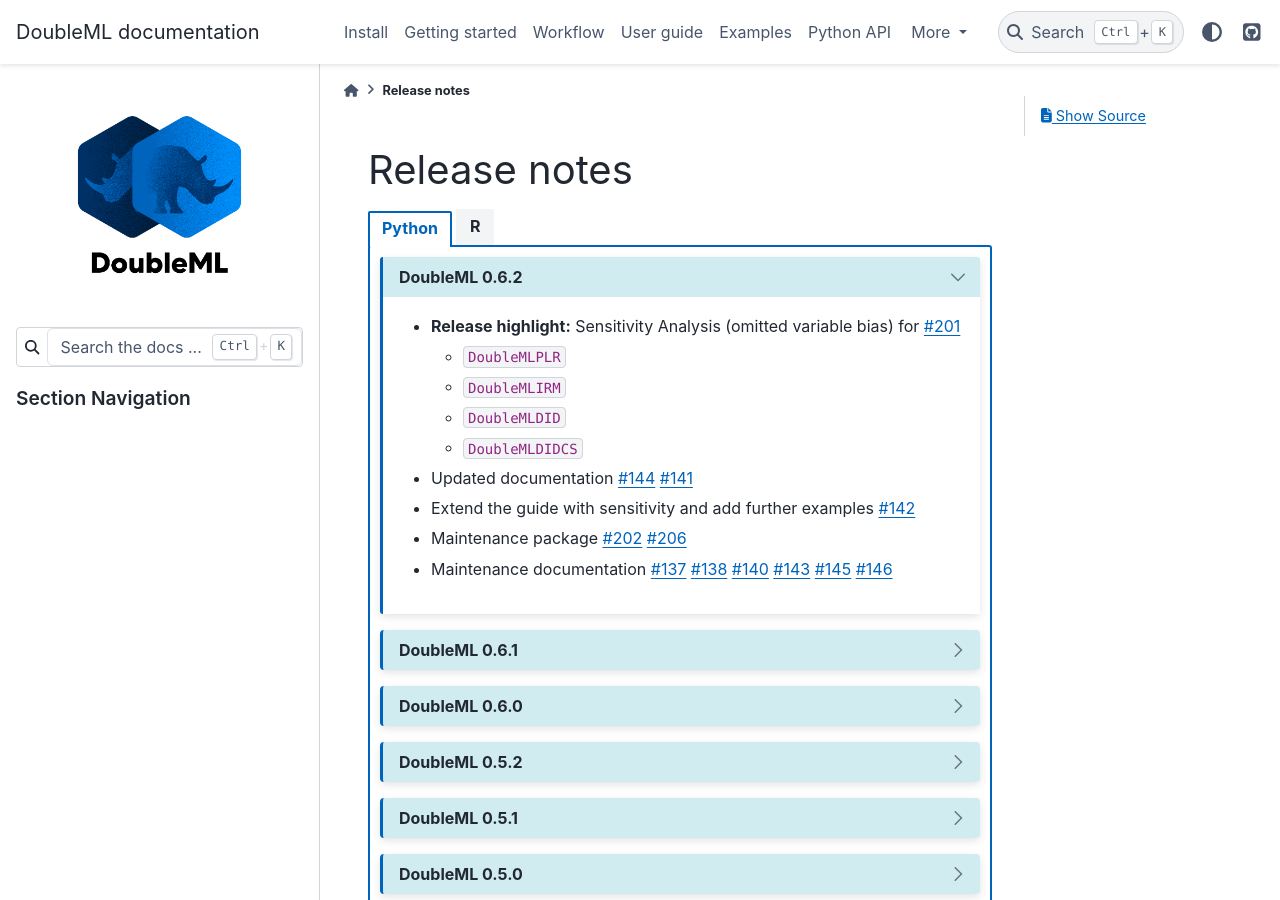
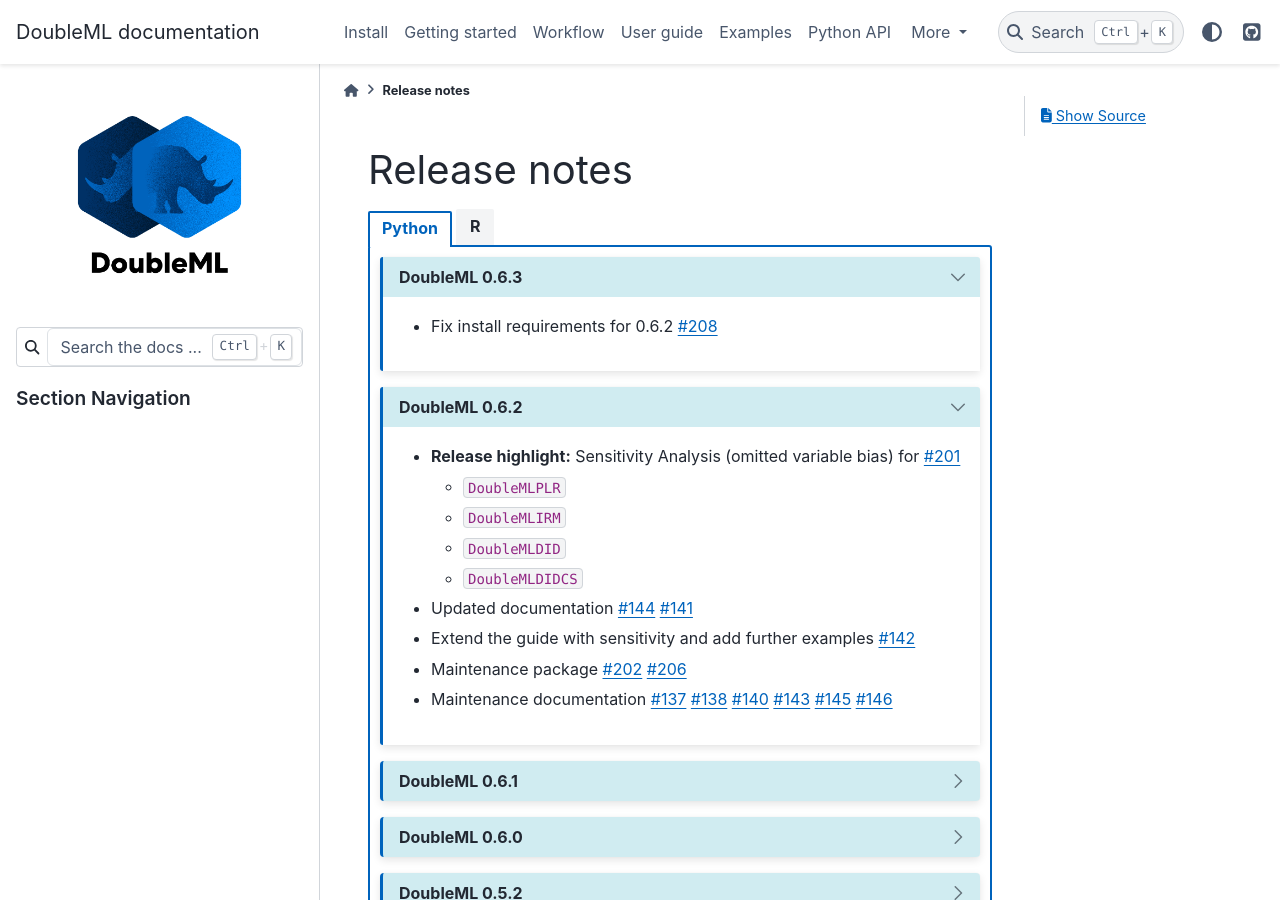
Before and after one commit to DoubleML/doubleml-docs, a Sphinx documentation site: the page built from doc/release/release.rst, in a window 1280 px wide and 900 px high. Built offline with Sphinx 7.4.7 and the PyData theme 0.15.4, drawn with Linux system fonts in a browser that asks for light colours.

Commit message:
update release notes for 0.6.3

```diff
--- a/doc/release/release.rst
+++ b/doc/release/release.rst
@@ -6,6 +6,13 @@
 .. tab-set::
 
   .. tab-item:: Python
+
+    .. dropdown:: DoubleML 0.6.3
+      :class-title: sd-bg-primary sd-font-weight-bold
+      :open:
+
+      - Fix install requirements for 0.6.2
+        `#208 <https://github.com/DoubleML/doubleml-for-py/pull/208>`_
 
     .. dropdown:: DoubleML 0.6.2
       :class-title: sd-bg-primary sd-font-weight-bold
```
